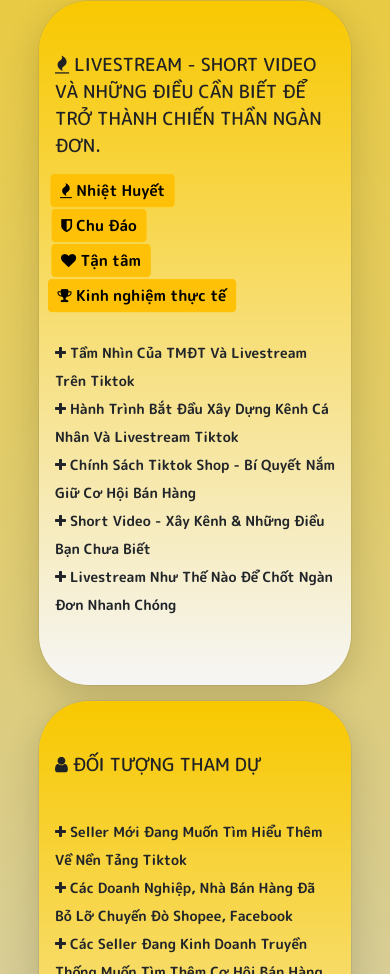
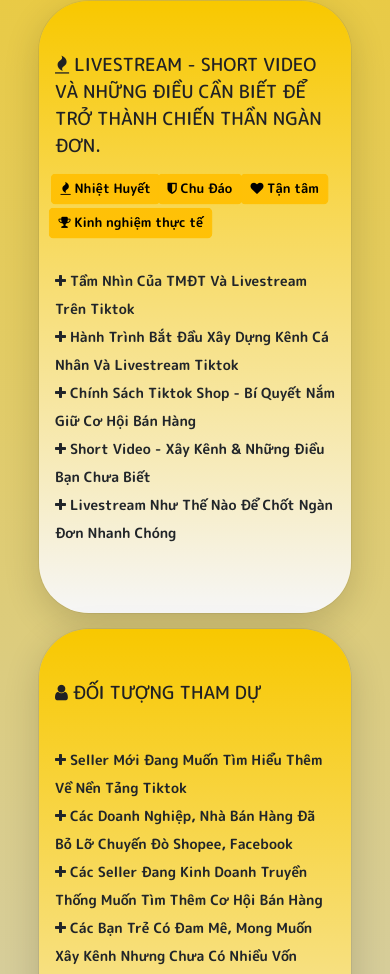
Before and after one commit to vanphat304/tiktok-landing-page, a plain HTML site: page index.html in a window 390 px wide. Shown: the part 806-1780 px from the top of the page. Drawn offline with nearby package versions, Linux system fonts and the light colour scheme.

Commit message:
release v2

```diff
--- a/index.css
+++ b/index.css
@@ -900,18 +900,12 @@ button {
 } */
 
 @media only screen and (max-width: 1156px) {
-  .only-mobile {
-    display: block;
-    display: flex;
-  }
+
 
   .left-content .content_text {
     font-size: 24px;
   }
-  .left-content .content_text button {
-    display: block;
-    margin-bottom: 4px;
-  }
+
 
   .text-yellow.content_text{
     font-size: 18px;
@@ -954,21 +948,6 @@ button {
 }
 
 
-@media only screen and (max-width: 740px) {
-  .header .header-content p.title {
-    font-size: 25px;
-    line-height: 33px;
-  }
-  .header .header-content {
-    padding: 0 20px;
-  }
-  .left-content .content_text {
-    font-size: 18px;
-}
-  .right-content .content_text {
-    font-size: 18px;
-}
-}
 
 
 @media only screen and (max-width: 1200px) {
@@ -988,6 +967,32 @@ button {
     height: 2000px;
   } */
 }
+
+
+
+@media only screen and (max-width: 740px) {
+  .header .header-content p.title {
+    font-size: 25px;
+    line-height: 33px;
+  }
+  .header .header-content {
+    padding: 0 20px;
+  }
+  .left-content .content_text {
+    font-size: 18px;
+}
+  .right-content .content_text {
+    font-size: 18px;
+}
+
+.button-ads {
+  font-size: 12px;
+  margin-bottom: 6px;
+}
+
+
+}
+
 @media only screen and (max-width: 720px) {
   /* .intro_foundation {
     height: 2200px;
--- a/index.html
+++ b/index.html
@@ -147,13 +147,13 @@
           </p>
 
           <div class="content_text">
-            <button type="button" class="btn btn-warning infinite_debound btn-sm fw-bold "> <i class="fa fa-fire"></i>
+            <button type="button" class=" btn btn-warning infinite_debound btn-sm fw-bold button-ads"> <i class="fa fa-fire"></i>
               Nhiệt Huyết</button>
-            <button type="button" class="btn btn-warning infinite_debound btn-sm fw-bold "> <i class="fa fa-shield"></i>
+            <button type="button" class=" btn btn-warning infinite_debound btn-sm fw-bold button-ads"> <i class="fa fa-shield"></i>
               Chu Đáo</button>
-            <button type="button" class="btn btn-warning infinite_debound btn-sm fw-bold "> <i class="fa fa-heart"></i>
+            <button type="button" class=" btn btn-warning infinite_debound btn-sm fw-bold button-ads"> <i class="fa fa-heart"></i>
               Tận tâm</button>
-            <button type="button" class="btn btn-warning infinite_debound btn-sm fw-bold "> <i class="fa fa-trophy"></i>
+            <button type="button" class=" btn btn-warning infinite_debound btn-sm fw-bold button-ads"> <i class="fa fa-trophy"></i>
               Kinh nghiệm thực
               tế</button>
           </div>
```
